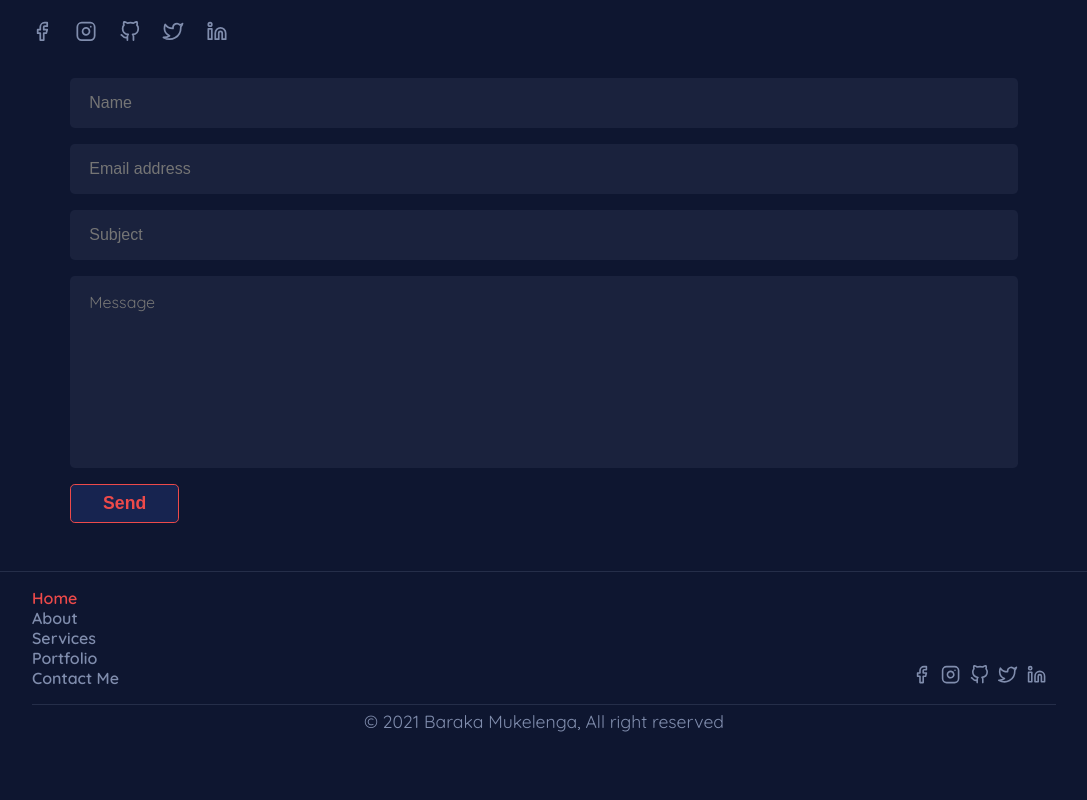
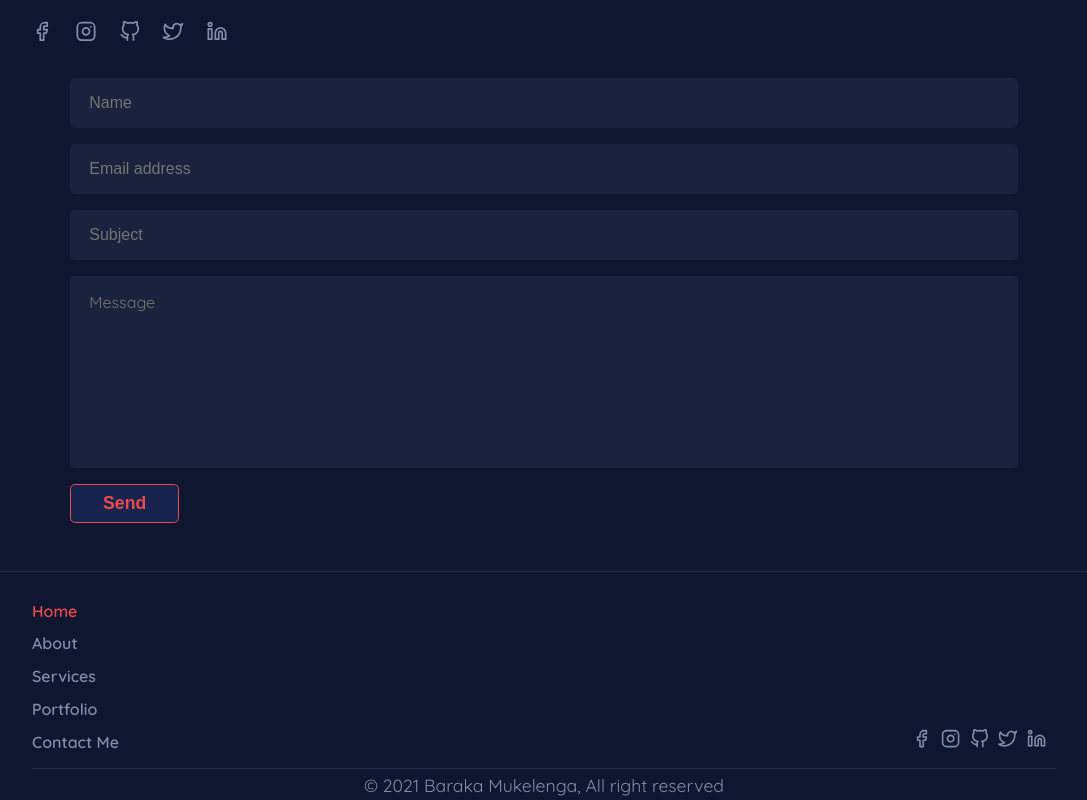
Before and after one commit to barackm/personal-portfolio, a React (Create React App) app: page / in a window 1280 px wide. Shown: the part 5392-6192 px from the top of the page, without its empty margins (96-1183 px from the left). Before the commit the page ends 6128 px from the top, so only its background shows below. Built offline with nearby package versions, Linux system fonts and the light colour scheme.

Commit message:
Exclude the last child from the bottom marging in the footer links

```diff
--- a/src/assets/css/main.css
+++ b/src/assets/css/main.css
@@ -1611,6 +1611,10 @@ li:hover ~ .cursor1 {
   padding: 0;
 }
 
+.footer-main-container .footer-content-container .footer-up .links-pages li {
+  margin: 0.8rem 0;
+}
+
 .footer-main-container .footer-content-container .footer-up .links-pages li:last-child {
   margin-bottom: 0;
 }
--- a/src/assets/scss/pages/_footer.scss
+++ b/src/assets/scss/pages/_footer.scss
@@ -89,6 +89,8 @@
 
       .links-pages {
         li {
+          margin: 0.8rem 0;
+
           &:last-child {
             margin-bottom: 0;
           }
```
Also changed, not shown: 1 other file (tests, documents, lock files or other folders).
